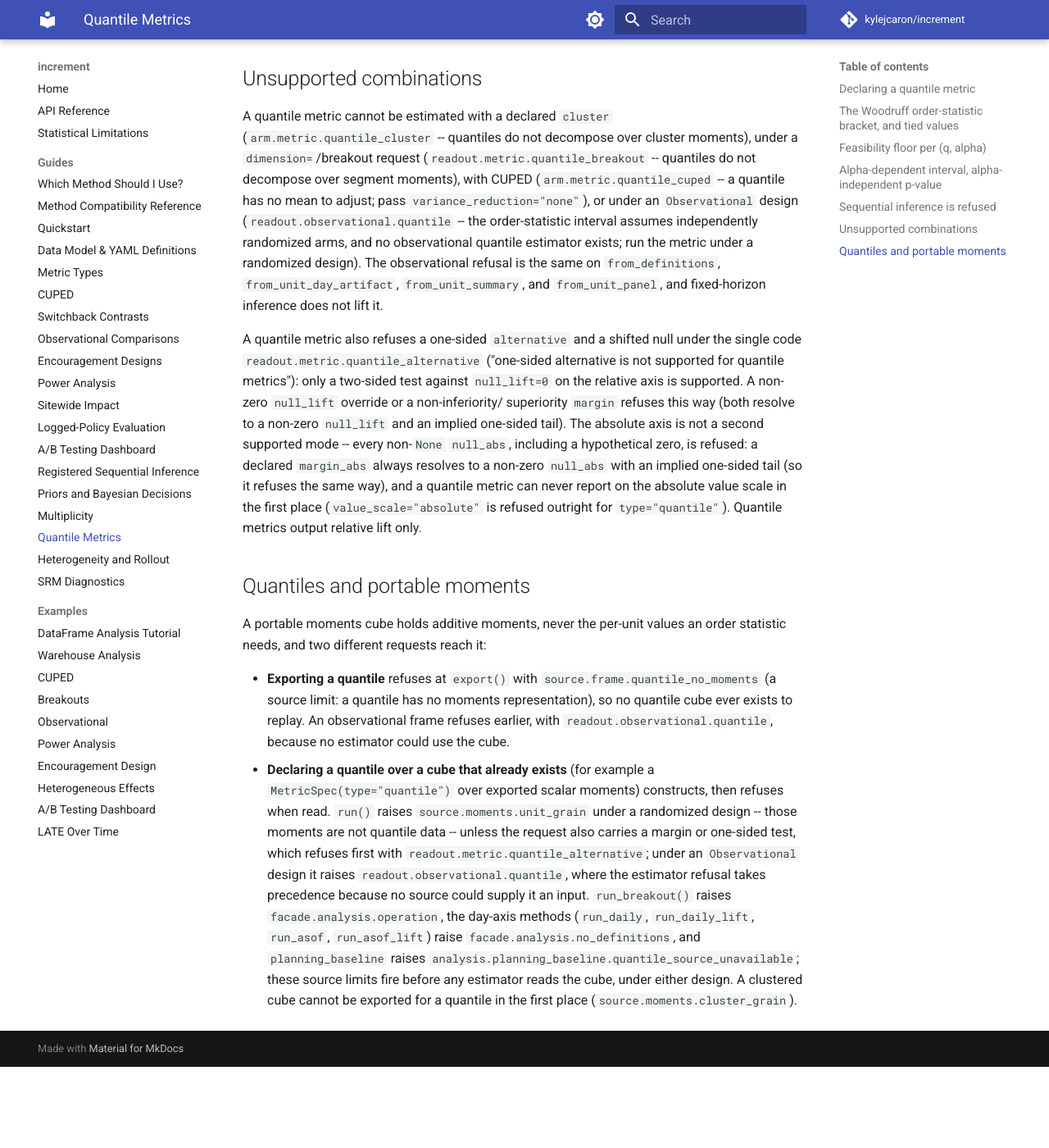
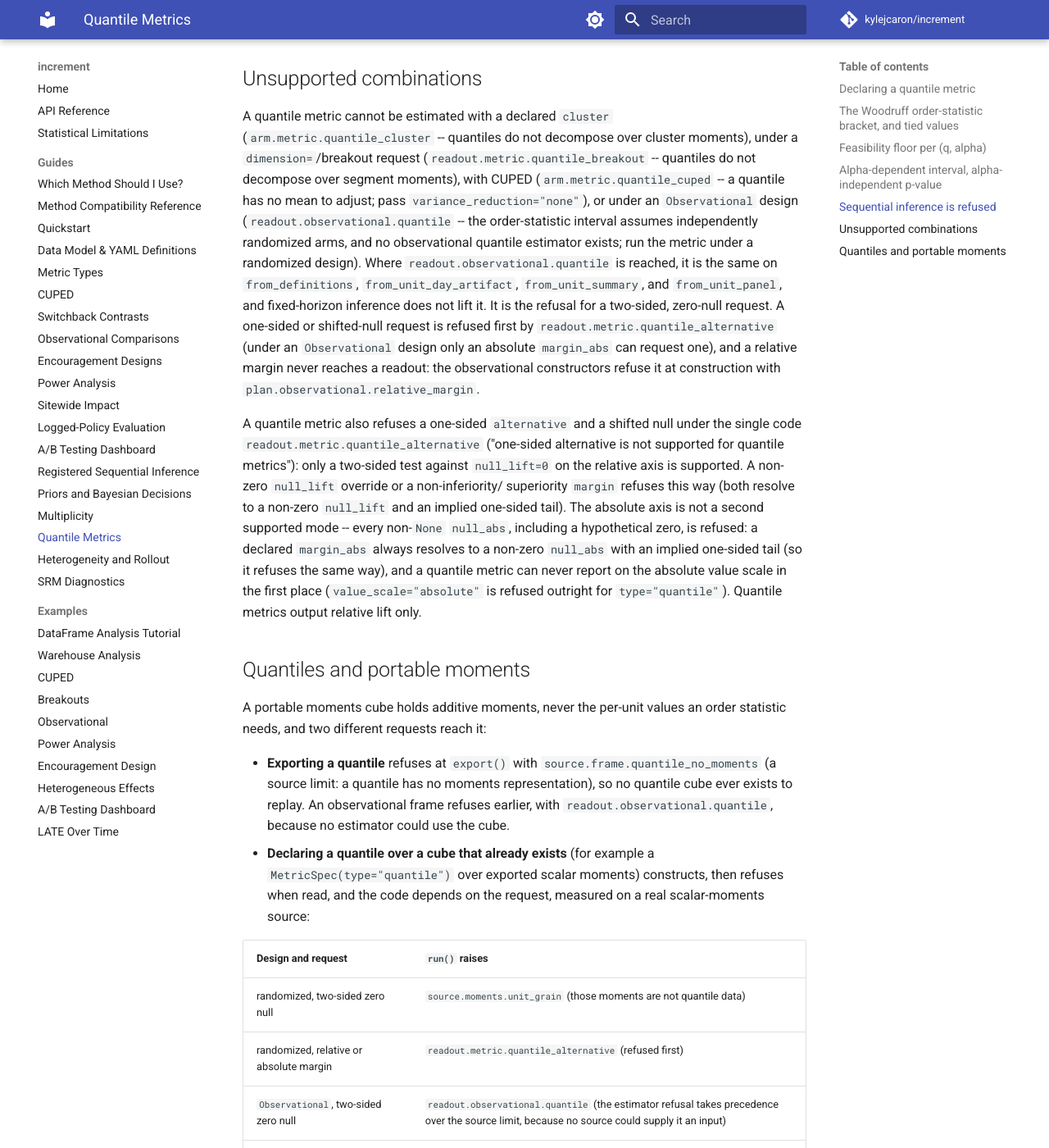
Before and after one commit to kylejcaron/increment, an MkDocs documentation site: the page built from docs/guides/quantile-metrics.md, in a window 1280 px wide and 1400 px high, scrolled down 2487 px. Shown: the whole window at 82% size. Built offline with MkDocs 1.6.1 and Material for MkDocs 9.7.7, drawn with Linux system fonts in a browser that asks for light colours; comment, search, counter and statistics services are not loaded; before the commit the page ends 3788 px from its top, so only the background shows below that; some of the changed text lies outside the part shown.

Commit message:
Qualify the observational portable quantile refusal by request and measure its precedence on a real scalar-moments source

```diff
--- a/docs/guides/quantile-metrics.md
+++ b/docs/guides/quantile-metrics.md
@@ -124,9 +124,14 @@
 an `Observational` design (`readout.observational.quantile` -- the
 order-statistic interval assumes independently randomized arms, and no
 observational quantile estimator exists; run the metric under a randomized
-design). The observational refusal is the same on `from_definitions`,
-`from_unit_day_artifact`, `from_unit_summary`, and `from_unit_panel`, and
-fixed-horizon inference does not lift it.
+design). Where `readout.observational.quantile` is reached, it is the same on
+`from_definitions`, `from_unit_day_artifact`, `from_unit_summary`, and
+`from_unit_panel`, and fixed-horizon inference does not lift it. It is the
+refusal for a two-sided, zero-null request. A one-sided or shifted-null request
+is refused first by `readout.metric.quantile_alternative` (under an
+`Observational` design only an absolute `margin_abs` can request one), and a
+relative margin never reaches a readout: the observational constructors refuse
+it at construction with `plan.observational.relative_margin`.
 
 A quantile metric also refuses a one-sided `alternative` and a shifted
 null under the single code `readout.metric.quantile_alternative`
@@ -155,12 +160,17 @@
   estimator could use the cube.
 - **Declaring a quantile over a cube that already exists** (for example a
   `MetricSpec(type="quantile")` over exported scalar moments) constructs, then
-  refuses when read. `run()` raises `source.moments.unit_grain` under a
-  randomized design -- those moments are not quantile data -- unless the request
-  also carries a margin or one-sided test, which refuses first with
-  `readout.metric.quantile_alternative`; under an `Observational` design it
-  raises `readout.observational.quantile`, where the
-  estimator refusal takes precedence because no source could supply it an input.
+  refuses when read, and the code depends on the request, measured on a real
+  scalar-moments source:
+
+  | Design and request | `run()` raises |
+  |---|---|
+  | randomized, two-sided zero null | `source.moments.unit_grain` (those moments are not quantile data) |
+  | randomized, relative or absolute margin | `readout.metric.quantile_alternative` (refused first) |
+  | `Observational`, two-sided zero null | `readout.observational.quantile` (the estimator refusal takes precedence over the source limit, because no source could supply it an input) |
+  | `Observational`, absolute margin (`margin_abs`) | `readout.metric.quantile_alternative` (the one-sided check precedes the observational refusal) |
+  | `Observational`, relative margin | `plan.observational.relative_margin`, at construction, before any read |
+
   `run_breakout()` raises `facade.analysis.operation`, the day-axis methods
   (`run_daily`, `run_daily_lift`, `run_asof`, `run_asof_lift`) raise
   `facade.analysis.no_definitions`, and `planning_baseline` raises
```
Also changed, not shown: docs/guides/observational.md (+10 -3 lines), docs/limitations.md (+1 -1 lines), 1 other file.
